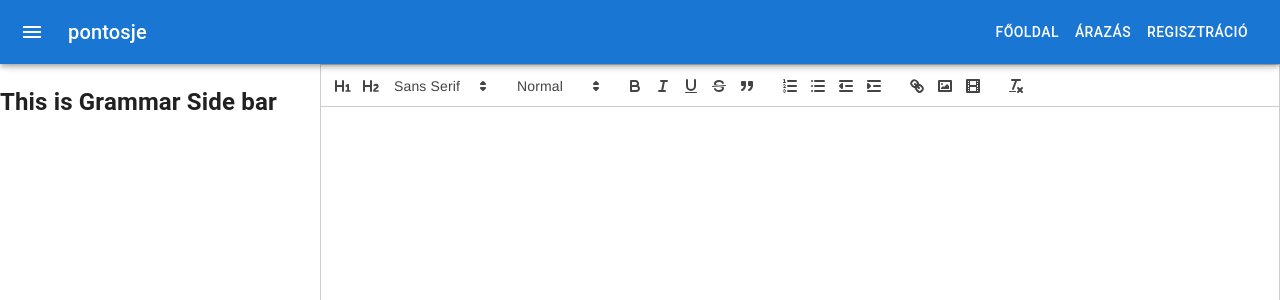
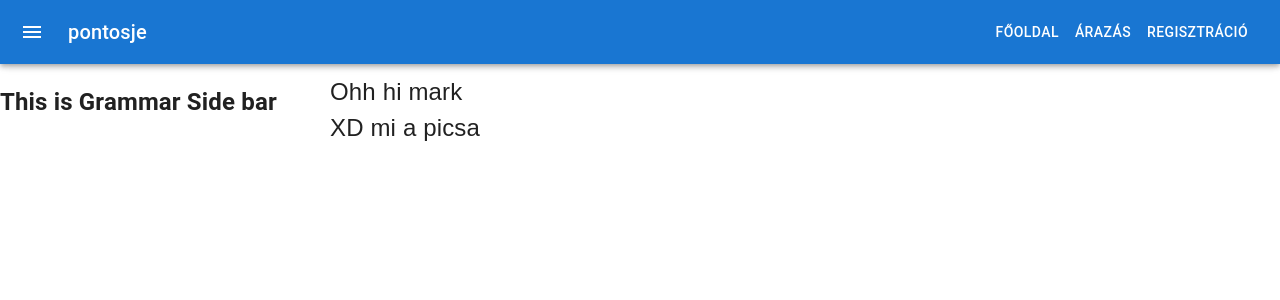
Before and after one commit to DavidTokar12/pontosje, a React (Create React App) app in the folder pontosje-frontend/: page /write in a window 1280 px wide. Shown: the top 300 px of the page. Built offline with nearby package versions, Linux system fonts and the light colour scheme; no server answers.

Commit message:
Changed from Quill to contentEditable div

```diff
--- a/pontosje-frontend/package.json
+++ b/pontosje-frontend/package.json
@@ -15,6 +15,7 @@
     "lodash": "^4.17.21",
     "quill": "^2.0.2",
     "react": "^18.3.1",
+    "react-contenteditable": "^3.3.7",
     "react-dom": "^18.3.1",
     "react-perfect-scrollbar": "^1.5.8",
     "react-quill": "^2.0.0",
--- a/pontosje-frontend/src/App.js
+++ b/pontosje-frontend/src/App.js
@@ -8,10 +8,7 @@ import SignUpPage from './pages/SignUpPage';
 import ProfilePage from './pages/ProfilePage';
 import GrammarCorrectionWrapper from './pages/grammarCorrection/GrammarCorrectionWrapper';
 import Box from '@mui/material/Box';
-import { useSelector } from 'react-redux';
-import { selectIsDrawerOpen, selectDrawerWidth } from './slices/appSlice'; // Adjust the path as necessary
 import CssBaseline from '@mui/material/CssBaseline';
-import { styled, useTheme, Theme, CSSObject } from '@mui/material/styles';
 
 // const DrawerHeader = styled('div')(({ theme }) => ({
 //   display: 'flex',
--- a/pontosje-frontend/src/pages/grammarCorrection/GrammarCorrectionMain.js
+++ b/pontosje-frontend/src/pages/grammarCorrection/GrammarCorrectionMain.js
@@ -1,24 +1,14 @@
 import React, { useState, useCallback, useRef, useEffect } from 'react';
 import { useDispatch, useSelector } from 'react-redux';
 import debounce from 'lodash.debounce';
-import ReactQuill from 'react-quill';
-import 'react-quill/dist/quill.snow.css';
 import { processHtmlContent } from "../../utils/grammarHtmlGenerator"
-import 'react-perfect-scrollbar/dist/css/styles.css';
 import { initializeWebSocketConnection, terminateWebSocketConnection, sendWebsocketMessage } from '../../slices//websocket/websocketSlice';
-
 
 const GrammarCorrectionMain = () => {
 
-    const [editorHtml, setEditorHtml] = useState('');
-    const [editorChanging, setEditorChanging] = useState(false);
+    const [htmlContent, setHtmlContent] = useState('<div><sentence>Ohh hi mark</sentence></div><div>XD mi a picsa</div>');
 
     const dispatch = useDispatch();
-
-
-    const userChangeRef = useRef(true);
-    const quillRef = useRef(null);
-
     useEffect(() => {
         dispatch(initializeWebSocketConnection());
 
@@ -28,92 +18,42 @@ const GrammarCorrectionMain = () => {
     }, [dispatch]);
 
 
-
-    // const updateQuillContent = (newHtml) => {
-    // if (quillRef.current) {
-    // const quillEditor = quillRef.current.getEditor();
-    // quillEditor.setContents(quillEditor.clipboard.convert(newHtml));
-
-    // setTimeout(() => {
-    // quillEditor.focus();
-    // quillEditor.setSelection(newValueObject.indexAfterInsertion, 0); // Adjust the selection if needed
-    // }, 500);
-    //     }
-    // };
-
     const debouncedUpdate = useCallback(
         debounce((value) => {
             const proceddedHtml = processHtmlContent(value);
             dispatch(sendWebsocketMessage(proceddedHtml));
-            userChangeRef.current = false;
-            // dispatch(setOriginalText(proceddedHtml));
-            // dispatch(correctGrammar(proceddedHtml));
-            // // Indicate that the next change is programmatic
-            // setEditorHtml(proceddedHtml);
-            // updateQuillContent(proceddedHtml);
         }, 1000),
         [dispatch]
     );
 
-    const handleEditorChange = (value) => {
-        if (!userChangeRef.current) {
-            userChangeRef.current = true;
-            return;
-        }
-        setEditorChanging(true);
-        setEditorHtml(value);
-        debouncedUpdate(value);
+    const handleEditorChange = (event) => {
+
     };
 
-    // Effect to handle the content update with timeout
-    // useEffect(() => {
-    //     if (editorChanging && quillRef.current) {
-    //         const quillEditor = quillRef.current.getEditor();
-    //         const newValueObject = processHtmlContent(editorHtml);
-    //         quillEditor.setContents(quillEditor.clipboard.convert(newValueObject));
-
-
-    //         setTimeout(() => {
-    //             quillEditor.focus();
-    //             quillEditor.setSelection(newValueObject.indexAfterInsertion, 0);
-    //         }, 500);
-    //     }
-    // }, [editorHtml, editorChanging]);
+    const handleChange = evt => {
+        setHtmlContent(evt.target.value);
+    };
 
     return (
-        <ReactQuill
-            ref={quillRef}
-            value={editorHtml}
-            modules={GrammarCorrectionMain.modules}
-            formats={GrammarCorrectionMain.formats}
-            onChange={handleEditorChange}
-            style={{ width: '100%', height: '100%' }}
+        <div
+            contentEditable
+            onInput={handleEditorChange}
+            style={{
+                height: '100%',
+                fontSize: '1.5rem',
+                fontFamily: 'Arial, sans-serif',
+                overflow: 'auto',
+                padding: '10px',
+                boxSizing: 'border-box',
+                whiteSpace: 'pre-wrap',
+                wordWrap: 'break-word',
+                cursor: 'text',
+                caretColor: "blue"
+            }}
+            dangerouslySetInnerHTML={{ __html: htmlContent }}
         />
     );
 };
 
-// Define the modules and formats for ReactQuill
-GrammarCorrectionMain.modules = {
-    toolbar: [
-        [{ 'header': '1' }, { 'header': '2' }, { 'font': [] }],
-        [{ size: [] }],
-        ['bold', 'italic', 'underline', 'strike', 'blockquote'],
-        [{ 'list': 'ordered' }, { 'list': 'bullet' },
-        { 'indent': '-1' }, { 'indent': '+1' }],
-        ['link', 'image', 'video'],
-        ['clean']
-    ],
-    clipboard: {
-        // toggle to add extra line breaks when pasting HTML:
-        matchVisual: false,
-    }
-};
-
-GrammarCorrectionMain.formats = [
-    'header', 'font', 'size',
-    'bold', 'italic', 'underline', 'strike', 'blockquote',
-    'list', 'bullet', 'indent',
-    'link', 'image', 'video'
-];
 
 export default GrammarCorrectionMain;
--- a/pontosje-frontend/src/slices/websocket/websocketMiddleware.js
+++ b/pontosje-frontend/src/slices/websocket/websocketMiddleware.js
@@ -11,7 +11,6 @@ const websocketMiddleware = store => next => action => {
     };
 
     const onMessage = (event) => {
-        console.log('Message from server:', event.data);
         store.dispatch({ type: WEBSOCKET_MESSAGE_RECEIVED, payload: event.data });
     };
 
@@ -50,7 +49,6 @@ const websocketMiddleware = store => next => action => {
 
         case WEBSOCKET_SEND:
             if (websocket !== null) {
-                console.log("Sending message: ", action.payload);
                 websocket.send(action.payload);
             }
             break;
--- a/pontosje-frontend/src/slices/websocket/websocketSlice.js
+++ b/pontosje-frontend/src/slices/websocket/websocketSlice.js
@@ -37,6 +37,7 @@ const websocketSlice = createSlice({
     extraReducers: (builder) => {
         builder
             .addCase(WEBSOCKET_MESSAGE_RECEIVED, (state, action) => {
+                console.log('Received message:', action.payload);
                 state.messages.push(action.payload);
                 state.error = null;
                 state.status = 'connected';
```
Also changed, not shown: pontosje-frontend/src/App.css (+0 -9 lines), pontosje-frontend/src/index.css (line endings or trailing spaces), 1 other file (tests, documents, lock files or other folders).
